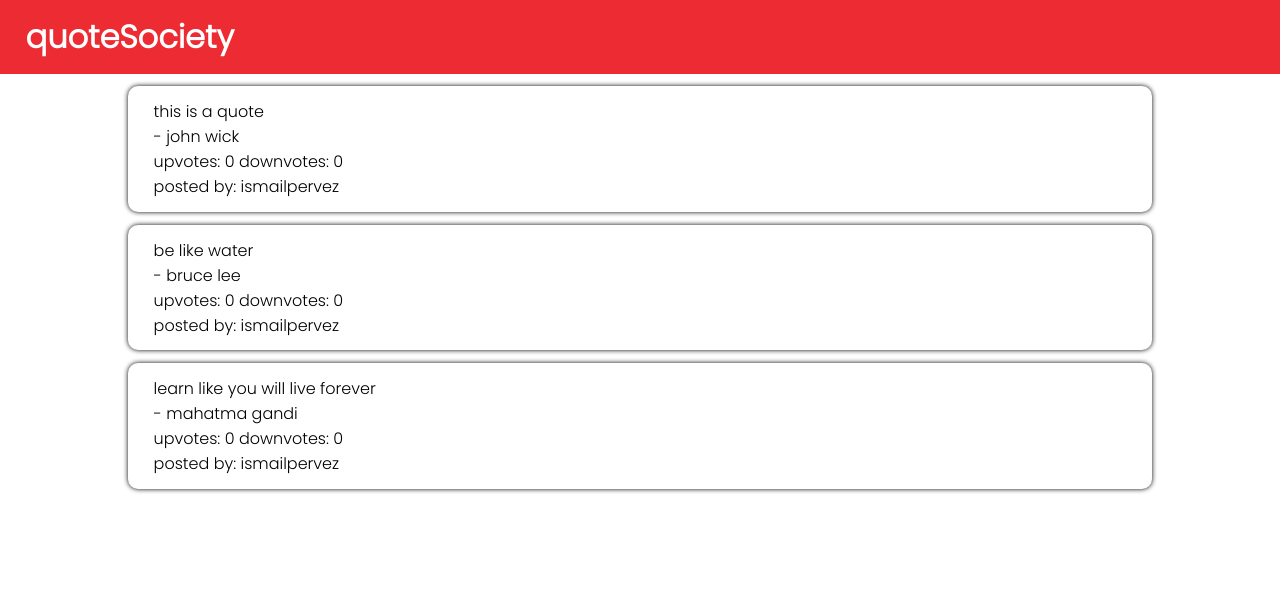
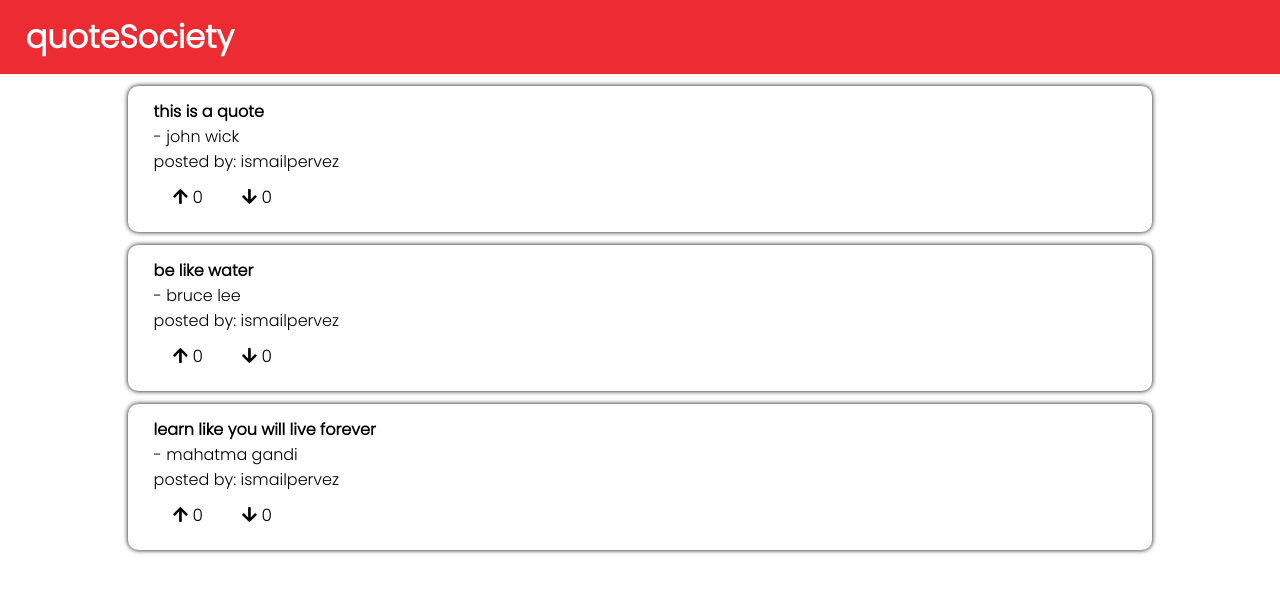
Before and after one commit to ismailPervez/quote-society-ke, an Angular app: page / in a window 1280 px wide. Shown: the top 592 px of the page. Built offline with nearby package versions, Linux system fonts and the light colour scheme.

Commit message:
added upvoting and downvoting a quote post functionality

```diff
--- a/src/app/components/quote-details/quote-details.component.css
+++ b/src/app/components/quote-details/quote-details.component.css
@@ -0,0 +1,12 @@
+.votes {
+    display: flex;
+}
+
+.votes > div {
+    margin: 1% 2%;
+    font-size: 17px;
+}
+
+.icon-btn {
+    cursor: pointer;
+}
--- a/src/app/components/quote-details/quote-details.component.html
+++ b/src/app/components/quote-details/quote-details.component.html
@@ -3,8 +3,15 @@
 -->
 <div class="quote-details">
     <p>- {{ quote.author }}</p>
-    <div>
-        <p>upvotes: {{ quote.upvotes }} downvotes: {{ quote.downvotes }}</p>
+    <p>posted by: {{ quote.user }}</p>
+    <div class="votes">
+        <div class="upvote">
+            <fa-icon class="icon-btn" [icon]="upvoteBtn" (click)="upvote()"></fa-icon>
+            {{ quote.upvotes }}
+        </div>
+        <div class="downvote">
+            <fa-icon class="icon-btn" [icon]="downvoteBtn" (click)="downvote()"></fa-icon>
+            {{ quote.downvotes }}
+        </div>
     </div>
-    <p>posted by: {{ quote.user }}</p>
 </div>
--- a/src/app/components/quote-details/quote-details.component.ts
+++ b/src/app/components/quote-details/quote-details.component.ts
@@ -1,5 +1,6 @@
 import { Component, OnInit, Input } from '@angular/core';
 import { Quote } from 'src/app/models/quote';
+import { faArrowUp, faArrowDown } from '@fortawesome/free-solid-svg-icons';
 
 @Component({
   selector: 'app-quote-details',
@@ -12,9 +13,22 @@ export class QuoteDetailsComponent implements OnInit {
   // since we are just accessing a single quote, we do not need [] after Quote, like this Quote[]
   @Input() quote: Quote;
 
+  // defining the icons that will act us our upvote and downvote button
+  upvoteBtn = faArrowUp;
+  downvoteBtn = faArrowDown;
+
   constructor() { }
 
   ngOnInit(): void {
   }
 
+  // upvoting and downvoting functions
+  upvote() {
+    this.quote.upvotes += 1;
+  }
+
+  downvote() {
+    this.quote.downvotes += 1;
+  }
+
 }
--- a/src/app/components/quote/quote.component.css
+++ b/src/app/components/quote/quote.component.css
@@ -7,3 +7,7 @@
     box-shadow: 0px 0px 5px;
     padding: 1% 2%;
 }
+
+.quote-content {
+    font-weight: bold;
+}
```
